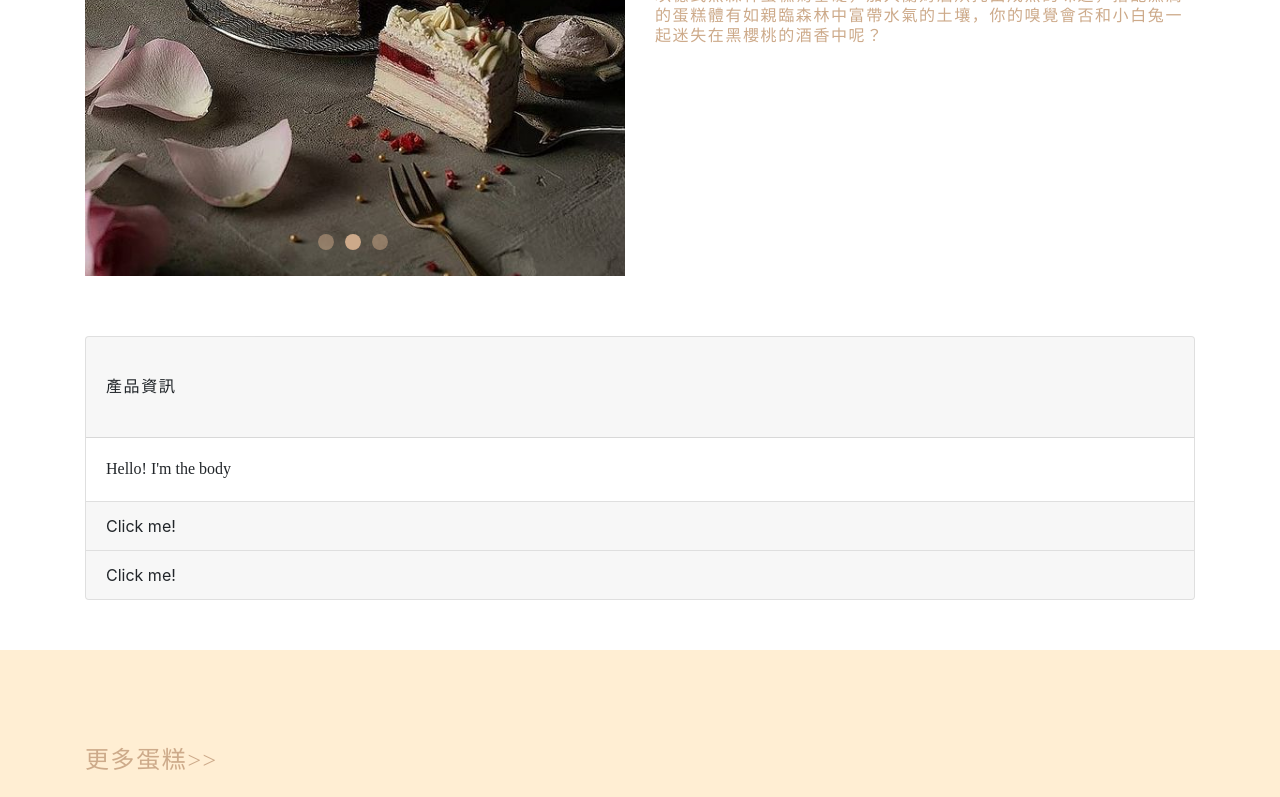
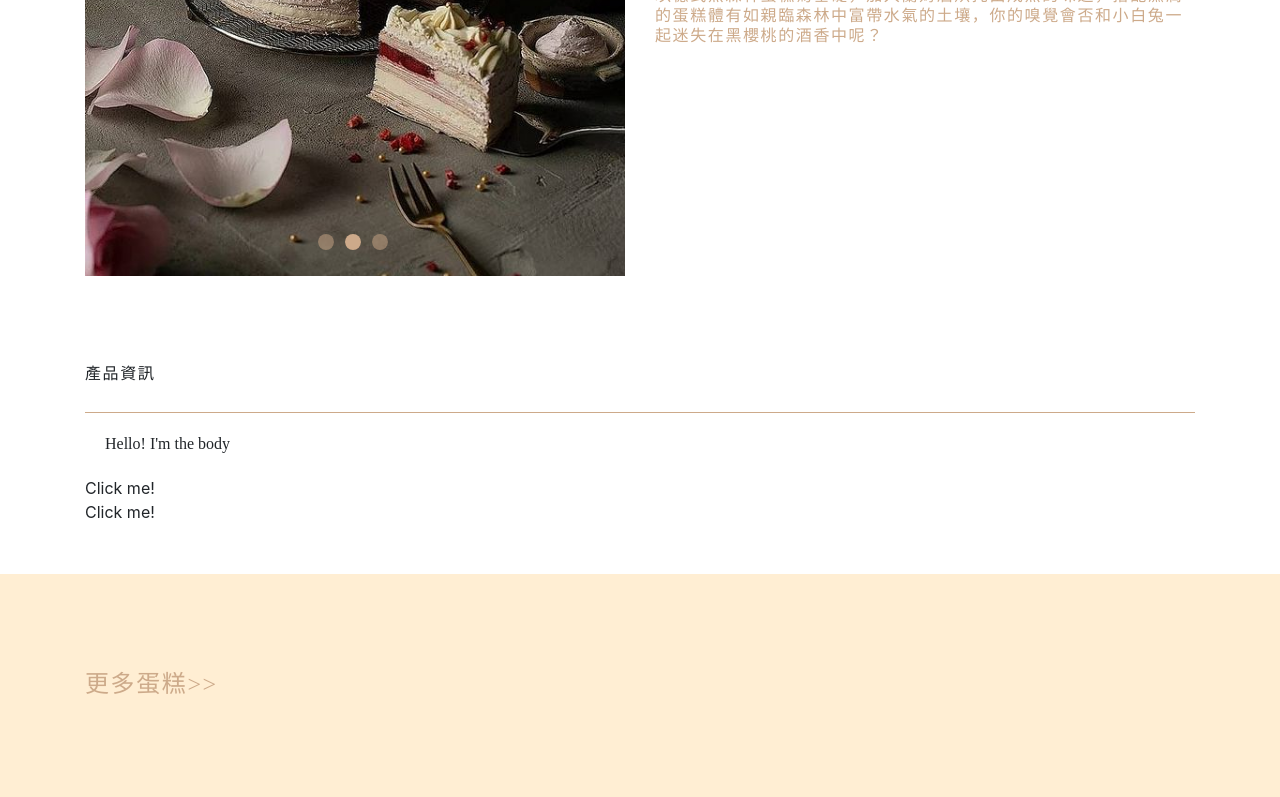
Before and after one commit to linyu0801/react-topic, a React (Create React App) app: page /mainproductdetail in a window 1280 px wide. Shown: the part 490-1287 px from the top of the page. Built offline with nearby package versions, Linux system fonts and the light colour scheme.

Commit message:
加入客製化手風琴元件

```diff
--- a/src/styles/custom.scss
+++ b/src/styles/custom.scss
@@ -13,8 +13,8 @@
 }
 
 /*K：客製化小搜尋按鈕外觀*/
-.btn.btn-outline-success.product-search-btn{
-  font-family: "Noto Sans TC", sans-serif;
+.btn.btn-outline-success.product-search-btn {
+  font-family: 'Noto Sans TC', sans-serif;
   border: none;
   border-radius: 10%;
   background-color: #bebebe;
@@ -31,7 +31,7 @@
 
 /*K：客製化商品carousel*/
 
-ol.carousel-indicators li{
+ol.carousel-indicators li {
   display: block;
   width: 16px;
   height: 16px;
@@ -40,6 +40,16 @@ ol.carousel-indicators li{
   background-color: #cdaa8a;
 }
 
+/*K：客製化手風琴元件*/
+.accordion > .card{
+  border: none;
+
+}
+.accordion > .card > .card-header {
+  padding: 0;
+  background-color: white;
+  border-bottom: 1px solid #cdaa8a;
+}
 
 .carouselFinn {
   height: 600px;
```
Also changed, not shown: 1 other file (tests, documents, lock files or other folders).
